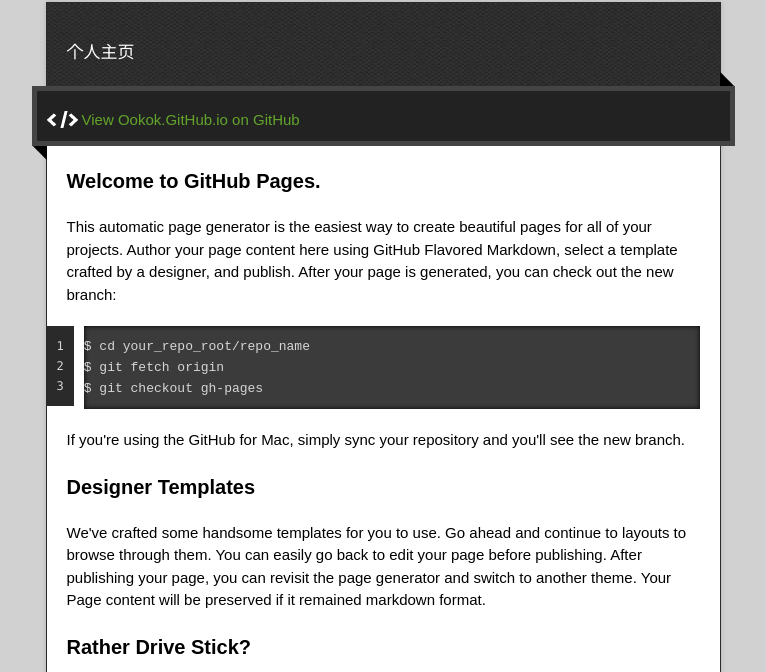
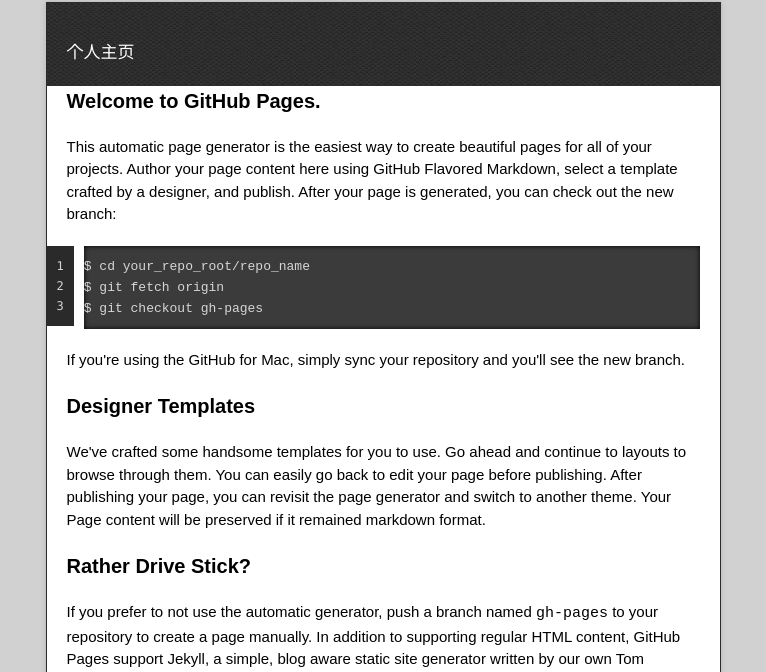
Before and after one commit to ookok/ookok.github.io, a plain HTML site: page index.html in a window 1280 px wide. Shown: the part 128-800 px from the top of the page, without its empty margins (257-1023 px from the left). Drawn offline with nearby package versions, Linux system fonts and the light colour scheme.

Commit message:
2015-04-19

```diff
--- a/index.html
+++ b/index.html
@@ -27,12 +27,6 @@
     <div id="container">
       <p class="tagline">个人主页</p>
       <div id="main" role="main">
-        <div class="download-bar">
-        <div class="inner">
-          <a href="https://github.com/ookok" class="code">View Ookok.GitHub.io on GitHub</a>
-        </div>
-        <span class="blc"></span><span class="trc"></span>
-        </div>
         <article class="markdown-body">
           <h3>
 <a id="welcome-to-github-pages" class="anchor" href="#welcome-to-github-pages" aria-hidden="true"><span class="octicon octicon-link"></span></a>Welcome to GitHub Pages.</h3>
```
